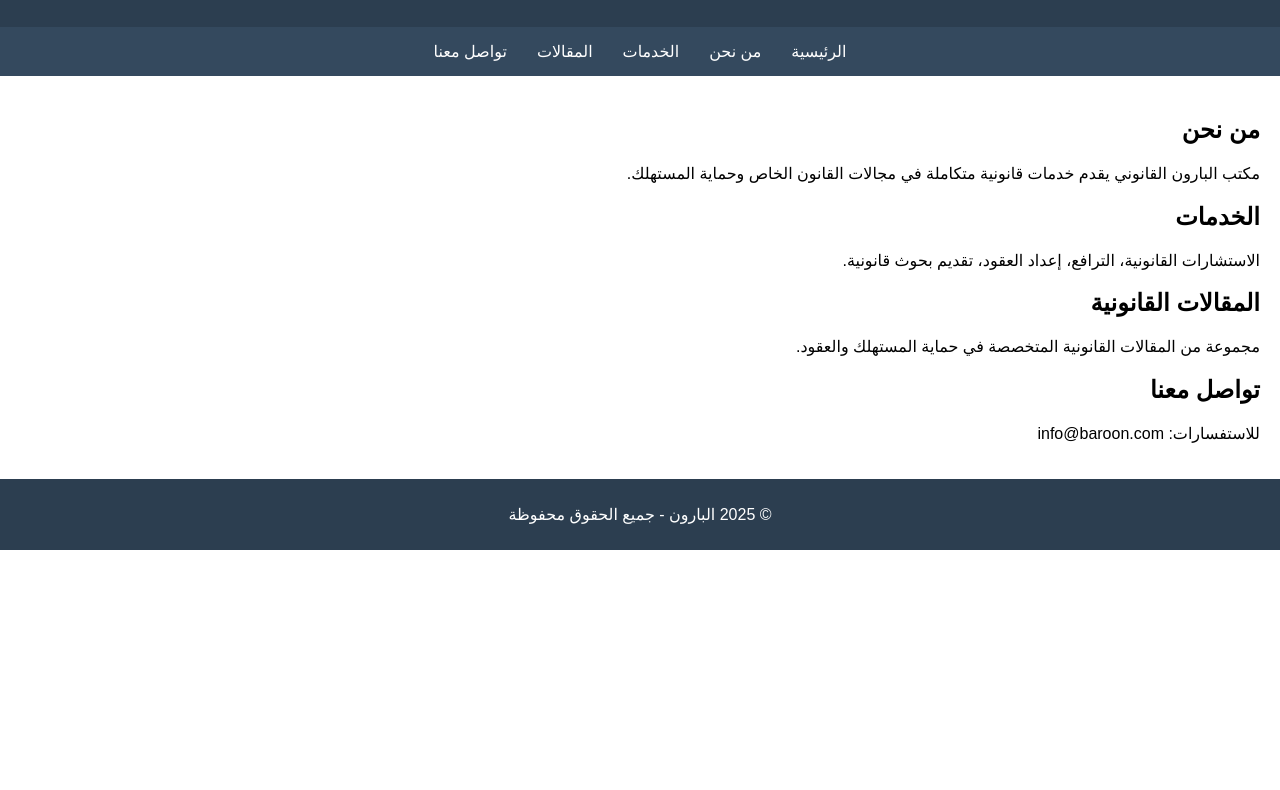
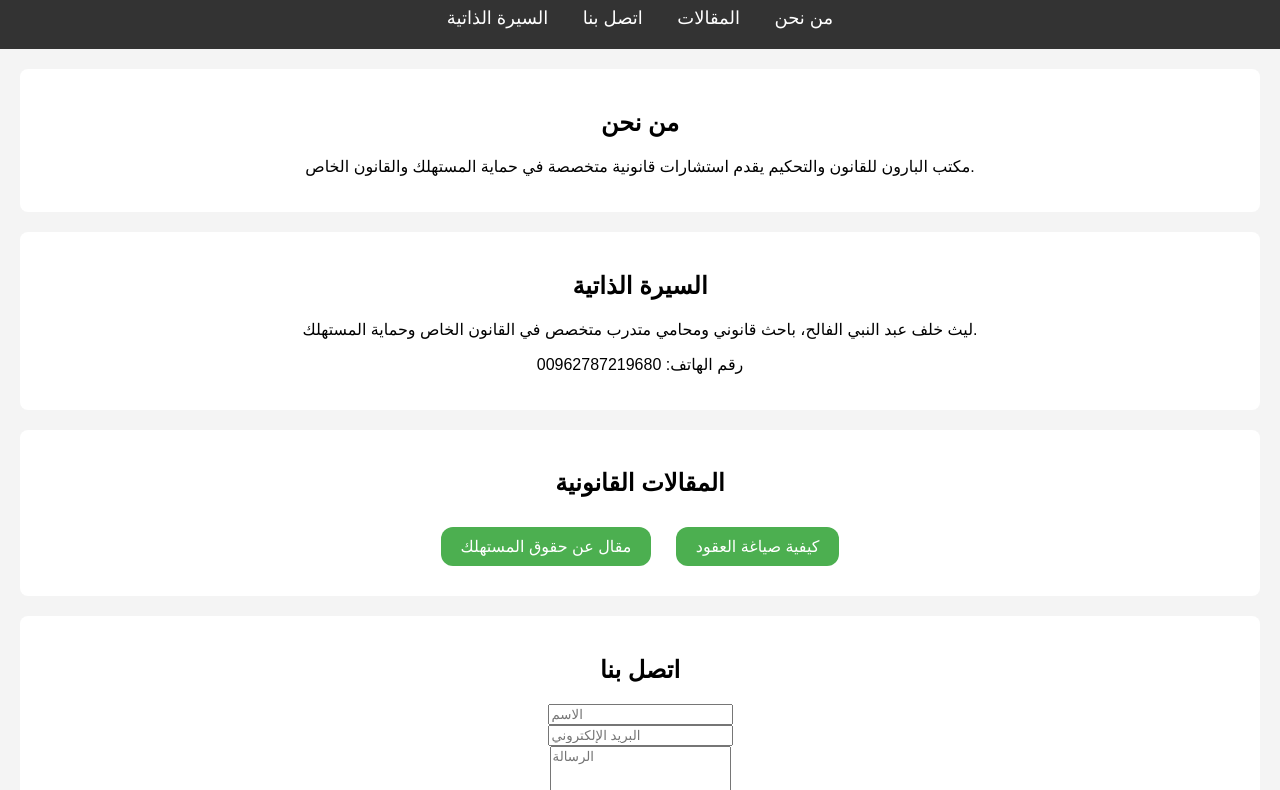
Before and after one commit to laithalfaleh/albaroon-laith.github.io, a plain HTML site: page index.html in a window 1280 px wide. Shown: the part 94-884 px from the top of the page. Before the commit the page ends 800 px from the top, so only its background shows below. Drawn offline with Linux system fonts and the light colour scheme.

Commit message:
Update index.html

```diff
--- a/index.html
+++ b/index.html
@@ -1,50 +1,89 @@
-<!DOCTYPE html>
-<html lang="ar">
+<!DOCTYPE html><html lang="ar">
 <head>
     <meta charset="UTF-8">
     <meta name="viewport" content="width=device-width, initial-scale=1.0">
-    <title>البارون | مكتب قانوني ومقالات</title>
+    <title>البارون للقانون والتحكيم</title>
     <style>
-        body { font-family: Arial, sans-serif; direction: rtl; margin: 0; padding: 0; }
-        header { background-color: #2c3e50; color: white; padding: 20px; text-align: center; }
-        nav { display: flex; justify-content: center; background-color: #34495e; }
-        nav a { color: white; padding: 15px; text-decoration: none; }
-        nav a:hover { background-color: #2c3e50; }
-        main { padding: 20px; }
-        footer { background-color: #2c3e50; color: white; text-align: center; padding: 10px; }
+        body {
+            font-family: Arial, sans-serif;
+            background-color: #f4f4f4;
+            margin: 0;
+            padding: 0;
+            text-align: center;
+        }
+        header {
+            background-color: #333;
+            color: white;
+            padding: 20px;
+        }
+        nav a {
+            color: white;
+            text-decoration: none;
+            margin: 0 15px;
+            font-size: 18px;
+        }
+        .button {
+            background-color: #4CAF50;
+            color: white;
+            padding: 10px 20px;
+            margin: 10px;
+            border-radius: 12px;
+            text-decoration: none;
+            display: inline-block;
+        }
+        section {
+            margin: 20px;
+            padding: 20px;
+            background-color: #fff;
+            border-radius: 8px;
+        }
+        footer {
+            background-color: #333;
+            color: white;
+            padding: 10px;
+            margin-top: 20px;
+        }
     </style>
 </head>
 <body>
     <header>
-        <h1>البارون | مكتب قانوني ومقالات</h1>
-    </header>
+        <h1>البارون للقانون والتحكيم</h1>
         <nav>
-        <a href="#">الرئيسية</a>
             <a href="#about">من نحن</a>
-        <a href="#services">الخدمات</a>
             <a href="#articles">المقالات</a>
-        <a href="#contact">تواصل معنا</a>
+            <a href="#contact">اتصل بنا</a>
+            <a href="#cv">السيرة الذاتية</a>
         </nav>
-    <main>
-        <section id="about">
+    </header><section id="about">
     <h2>من نحن</h2>
-            <p>مكتب البارون القانوني يقدم خدمات قانونية متكاملة في مجالات القانون الخاص وحماية المستهلك.</p>
+    <p>مكتب البارون للقانون والتحكيم يقدم استشارات قانونية متخصصة في حماية المستهلك والقانون الخاص.</p>
 </section>
-        <section id="services">
-            <h2>الخدمات</h2>
-            <p>الاستشارات القانونية، الترافع، إعداد العقود، تقديم بحوث قانونية.</p>
+
+<section id="cv">
+    <h2>السيرة الذاتية</h2>
+    <p>ليث خلف عبد النبي الفالح، باحث قانوني ومحامي متدرب متخصص في القانون الخاص وحماية المستهلك.</p>
+    <p>رقم الهاتف: 00962787219680</p>
 </section>
+
 <section id="articles">
     <h2>المقالات القانونية</h2>
-            <p>مجموعة من المقالات القانونية المتخصصة في حماية المستهلك والعقود.</p>
+    <a href="#" class="button">مقال عن حقوق المستهلك</a>
+    <a href="#" class="button">كيفية صياغة العقود</a>
 </section>
+
 <section id="contact">
-            <h2>تواصل معنا</h2>
-            <p>للاستفسارات: info@baroon.com</p>
+    <h2>اتصل بنا</h2>
+    <form>
+        <input type="text" placeholder="الاسم" required><br>
+        <input type="email" placeholder="البريد الإلكتروني" required><br>
+        <textarea placeholder="الرسالة" rows="4" required></textarea><br>
+        <button type="submit" class="button">إرسال</button>
+    </form>
 </section>
-    </main>
+
 <footer>
-        <p>&copy; 2025 البارون - جميع الحقوق محفوظة</p>
+    <p>جميع الحقوق محفوظة © 2025 - البارون للقانون والتحكيم</p>
 </footer>
+
 </body>
 </html>
```
Lines whose indentation alone changed are shown as unchanged.
